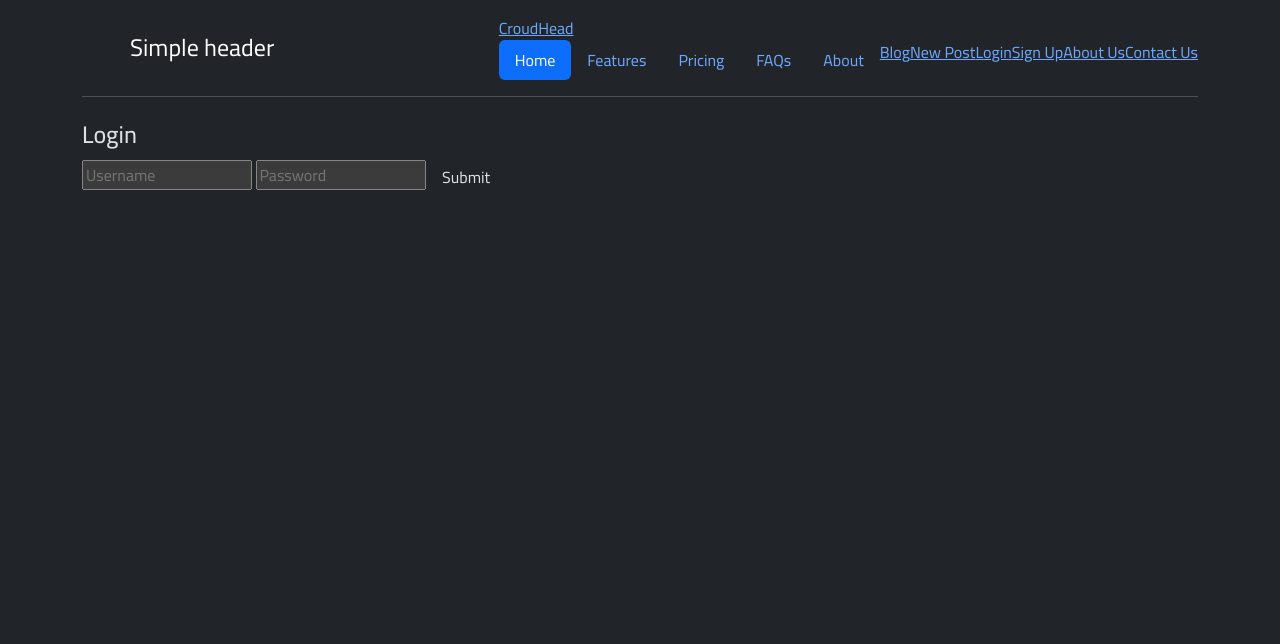
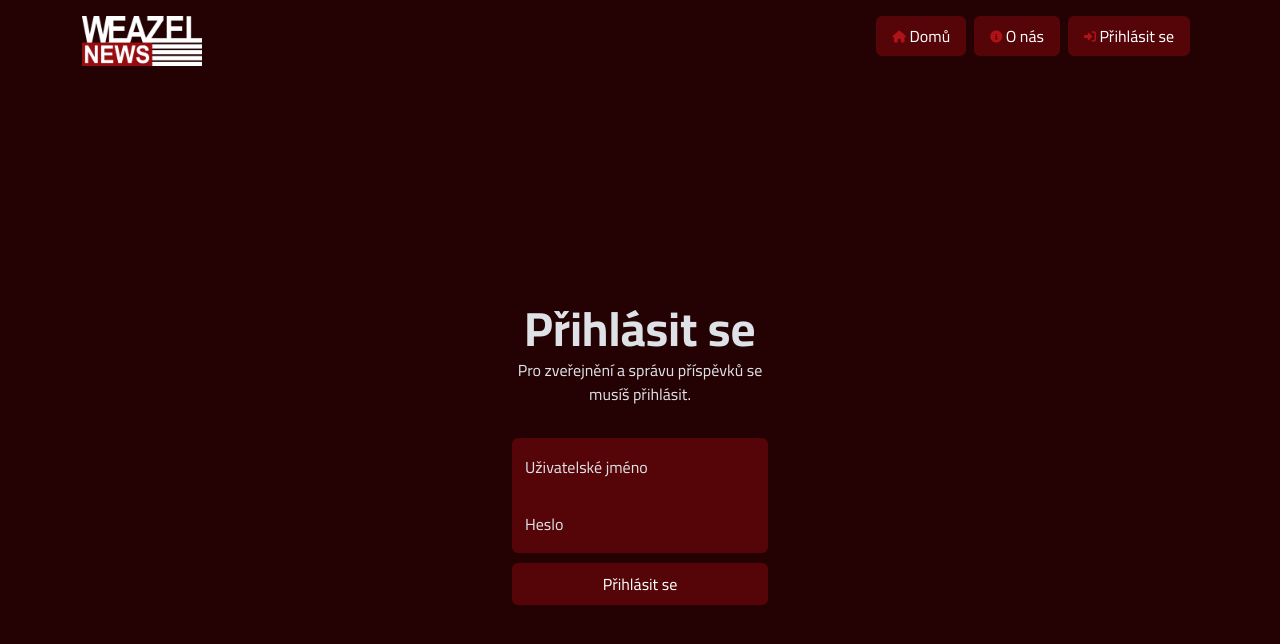
Before and after one commit to PedrexDev/blog, a Node server app: page /login in a window 1280 px wide. Shown: the top 644 px of the page. Run offline with Node 20, Linux system fonts and the light colour scheme; some libraries are stand-ins or nearby versions.

Commit message:
frontend getting completly changed B)

```diff
--- a/public/css/style.css
+++ b/public/css/style.css
@@ -2,22 +2,11 @@
 
 body {
     font-family: "Cairo", sans-serif !important;
+    background-color: #240203 !important;
 }
 
-.image-overlay {
-    position: absolute;
-    top: 0;
-    left: 0;
-    width: 100%;
-    height: 100%;
-    background-color: rgba(0, 0, 0, 0.5);
-    background-size: cover;
-    background-position: center;
-    z-index: -1;
-}
-
-.jumbotron {
-    position: relative;
+.logo {
+    height: 50px;
 }
 
 .ad {
@@ -26,6 +15,90 @@ body {
     color: black;
     height: 40rem;
     display: flex;
-    justify-content: center; /* Horizontally center */
-    align-items: center; /* Vertically center */
+    justify-content: center;
+    align-items: center;
 }
+
+.image-container {
+    position: relative;
+    border-radius: 10px;
+    overflow: hidden;
+    margin-bottom: 20px;
+}
+
+.image-overlay {
+    position: absolute;
+    top: 50%;
+    left: 50%;
+    transform: translate(-50%, -50%);
+    text-align: center;
+}
+
+.post-image {
+    width: 100%;
+    height: 100%;
+    filter: blur(10px) brightness(50%);
+    top: 0%;
+    left: 0%;
+    background-size: cover;
+    background-position: center;
+}
+
+.button-theme {
+    background-color: #550508 !important;
+    color: #fff !important;
+    margin-right: 0.5rem;
+}
+
+.button-theme:hover {
+    background-color: #610609 !important;
+    color: #fff !important;
+}
+
+.icons {
+    color: #af1318
+}
+
+.dropdown-menu {
+    background-color: #550508 !important;
+    border: none !important
+}
+
+.dropdown-item {
+    background-color: #550508 !important;
+    transition: ease-in-out 100ms;
+}
+
+.dropdown-item:hover {
+    background-color: #610609 !important;
+    transition: ease-in-out 100ms;
+}
+
+.login-form {
+    text-align: center;
+    margin: auto;
+    height: 200px;
+    width: 20%;
+    position: fixed;
+    top: 0;
+    bottom: 0;
+    left: 0;
+    right: 0;
+}
+
+input[type="text"] {
+    margin-bottom: -1px;
+    border-bottom-right-radius: 0;
+    border-bottom-left-radius: 0;
+}
+
+input[type="password"] {
+    margin-bottom: 10px;
+    border-top-left-radius: 0;
+    border-top-right-radius: 0;
+}
+
+.form-control {
+    background-color: #550508 !important;
+    border: none !important;
+}
--- a/routes/blog.js
+++ b/routes/blog.js
@@ -84,7 +84,7 @@ router.delete("/blog/:id", middleware.checkPostOwnership, function(req, res) {
       danger(`${colors.bgYellow}[DELETE "/blog/:id"] An error occured:${colors.reset} ${colors.bgRed}${err}${colors.reset}`);
     } else {
       // console.log(returnedData)
-      res.redirect("/blog");
+      res.redirect("/");
     }
   });
 });
--- a/routes/index.js
+++ b/routes/index.js
@@ -1,8 +1,8 @@
 const express = require('express');
 const router = express.Router();
 
-//router.get("/", function(req, res){
-//    res.render("index")
-//})
+router.get("/about", function(req, res){
+    res.render("about")
+})
 
 module.exports = router;
--- a/views/auth/login.ejs
+++ b/views/auth/login.ejs
@@ -1,14 +1,21 @@
 <% include ../partials/header.ejs %>
 
-<div class="container center-align">
-  <div class="loginSignup-container">
-    <h4>Login</h4>
-    <form action="/login" method="POST">
-      <input type="text" name="username" placeholder="Username" />
-      <input type="password" name="password" placeholder="Password" />
-      <button class="btn">Submit</button>
-    </form>
-  </div>
+<div class="login-form">
+  <form action="/login" method="POST">
+    <h1 class="display-5 fw-bold">Přihlásit se</h1>
+    <p style="margin-top: -0.5rem; padding-bottom: 1rem;">Pro zveřejnění a správu příspěvků se musíš přihlásit.</p>
+
+    <div class="form-floating">
+      <input type="text" name="username" class="form-control" id="floatingInput" placeholder="nickname">
+      <label for="floatingInput">Uživatelské jméno</label>
+    </div>
+    <div class="form-floating">
+      <input type="password" name="password" class="form-control" id="floatingPassword" placeholder="heslo">
+      <label for="floatingPassword">Heslo</label>
+    </div>
+
+    <button class="btn button-theme w-100 py-2" type="submit">Přihlásit se</button>
+  </form>
 </div>
 
 <% include ../partials/footer.ejs %>
--- a/views/partials/header.ejs
+++ b/views/partials/header.ejs
@@ -5,6 +5,7 @@
   <meta name="viewport" content="width=device-width, initial-scale=1.0">
   <title>CroudHead - Blogging Platform</title>
   <link rel="stylesheet" href="/css/style.css">
+  <script src="https://kit.fontawesome.com/b821fa2eee.js" crossorigin="anonymous"></script>
   <link href="https://cdn.jsdelivr.net/npm/bootstrap@5.3.3/dist/css/bootstrap.min.css" rel="stylesheet" integrity="sha384-QWTKZyjpPEjISv5WaRU9OFeRpok6YctnYmDr5pNlyT2bRjXh0JMhjY6hW+ALEwIH" crossorigin="anonymous">
   <style>
     /* Additional Styles */
@@ -12,31 +13,28 @@
 </head>
 <body data-bs-theme="dark">
   <div class="container">
-    <header class="d-flex flex-wrap justify-content-between py-3 mb-4 border-bottom">
+    <header class="d-flex flex-wrap justify-content-between py-3 mb-4">
       <a href="/" class="d-flex align-items-center mb-3 mb-md-0 me-md-auto link-body-emphasis text-decoration-none">
-        <svg class="bi me-2" width="40" height="32"><use xlink:href="#bootstrap"></use></svg>
-        <span class="fs-4">Simple header</span>
+        <img src="../../../../img/logo.png" class="logo">
       </a>
       <nav>
         <div class="nav-wrapper">
-          <a href="/" class="brand-logo">CroudHead</a>
           <ul class="right hide-on-med-and-down nav nav-pills">
-            <li class="nav-item"><a href="#" class="nav-link active" aria-current="page">Home</a></li>
-            <li class="nav-item"><a href="#" class="nav-link">Features</a></li>
-            <li class="nav-item"><a href="#" class="nav-link">Pricing</a></li>
-            <li class="nav-item"><a href="#" class="nav-link">FAQs</a></li>
-            <li class="nav-item"><a href="#" class="nav-link">About</a></li>
-            <li><a href="/blog">Blog</a></li>
-            <li><a href="/blog/new">New Post</a></li>
+            <li class="nav-item"><a href="/" class="nav-link button-theme"><i class="fa-solid fa-house fa-xs icons"></i> Domů</a></li>
+            <li class="nav-item"><a href="/about" class="nav-link button-theme"><i class="fa-solid fa-circle-info fa-xs icons"></i> O nás</a></li>
             <% if(!currentUser){ %>
-              <li><a href="/login">Login</a></li>
-              <li><a href="/register">Sign Up</a></li>
-            <% } else{ %>
-              <li><a href="#">Signed In as <%= currentUser.username %></a></li>
-              <li><a href="/logout">Logout</a></li>
+              <li class="nav-item"><a href="/login" class="nav-link button-theme"><i class="fa-solid fa-right-to-bracket fa-xs icons"></i> Přihlásit se</a></li>
+            <% } else { %>
+            <div class="dropdown">
+              <button class="btn button-theme dropdown-toggle" type="button" data-bs-toggle="dropdown" aria-expanded="false">
+                <i class="fa-solid fa-user fa-xs icons"></i> <%= currentUser.username %>
+              </button>
+              <ul class="dropdown-menu">
+                <li><a class="dropdown-item" href="/blog/new">Nový post</a></li>
+                <li><a class="dropdown-item" href="/logout">Odhlásit se</a></li>
+              </ul>
+            </div>
             <% } %>
-            <li><a href="#">About Us</a></li>
-            <li><a href="#">Contact Us</a></li>
           </ul>
         </div>
       </nav>
```
Also changed, not shown: views/about.ejs (added, +8 -0 lines), views/blog/blog.ejs (+6 -9 lines), views/blog/post.ejs (+7 -27 lines).
